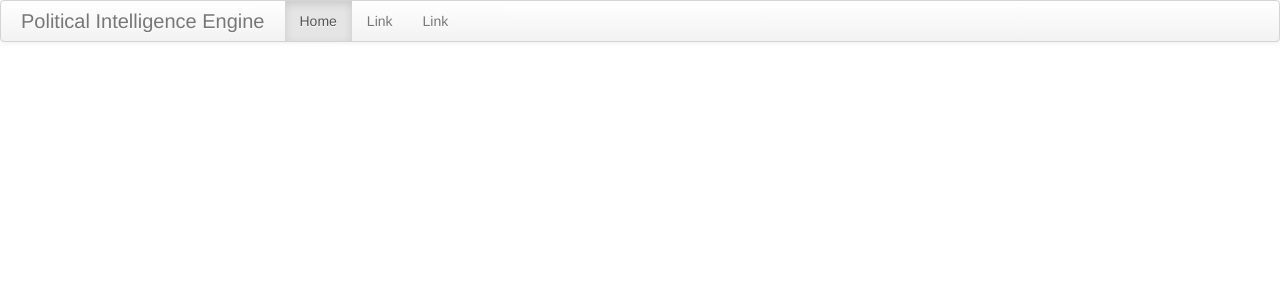
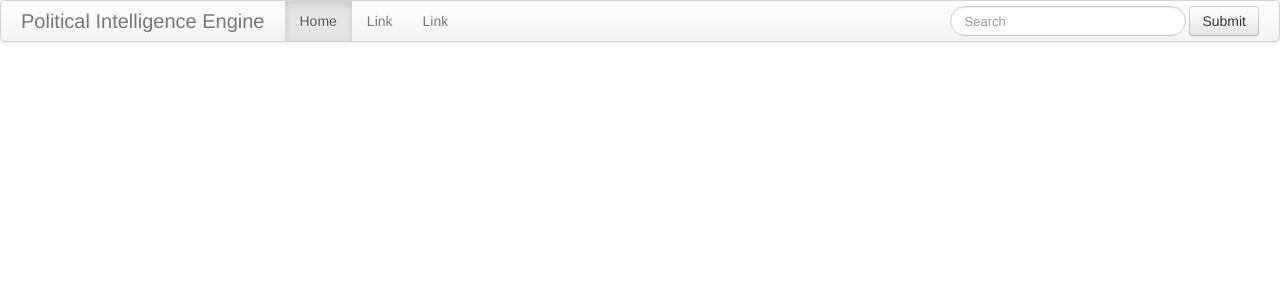
Before and after one commit to jagatfx/pie, a Django app: page / in a window 1280 px wide. Shown: the top 300 px of the page. Run offline with Django 3.2, Linux system fonts and the light colour scheme; data that the repository does not hold is empty; style sheets or scripts are compiled from the project's sources; some libraries are stand-ins or nearby versions.

Commit message:
added search bar (for filtering to navbar)

```diff
--- a/templates/base.html
+++ b/templates/base.html
@@ -3,9 +3,10 @@
     <head>
         <title>PIE | {% block title %}{% endblock %}</title>
         <meta name="viewport" content="width=device-width, initial-scale=1.0">
+
         {% load staticfiles %}
+        <link href="{% static "css/bootstrap.min.css" %}" rel="stylesheet" media="screen">
         <link rel="stylesheet" type="text/css" href="{% static "css/style.css" %}">
-        <link href="{% static "css/bootstrap.min.css" %}" rel="stylesheet" media="screen">
 
         <script src="//ajax.googleapis.com/ajax/libs/jquery/1.8.3/jquery.min.js"></script>
         <script src="{% static "js/bootstrap.min.js" %}"></script>
@@ -20,6 +21,10 @@
                     <li><a href="#">Link</a></li>
                     <li><a href="#">Link</a></li>
                 </ul>
+                <form class="navbar-search pull-right">
+                    <input type="text" class="search-query" placeholder="Search">
+                    <button type="submit" class="btn">Submit</button>
+                </form>
             </div>
         </div>
         <div id="content" class="container-fluid">
--- a/templates/index.html
+++ b/templates/index.html
@@ -1,4 +1,5 @@
 {% extends "base.html" %}
+{% block title %}Home{% endblock %}
 {% block content %}
 {% for mp in mps %}
 <a href="/mp/{{ mp.url }}">{{ mp.name }}</a><br/>
--- a/website/static/css/style.scss
+++ b/website/static/css/style.scss
@@ -28,4 +28,7 @@
 .navbar {
     /* affix width fix */
     width: 100%;
+    .btn {
+        margin-top: 0px;
+    }
 }
```
